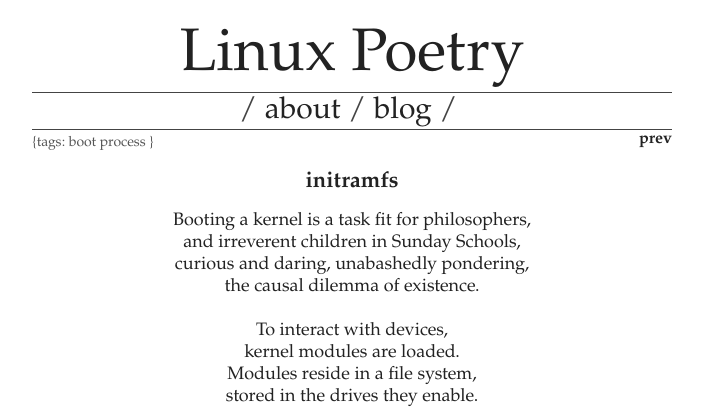
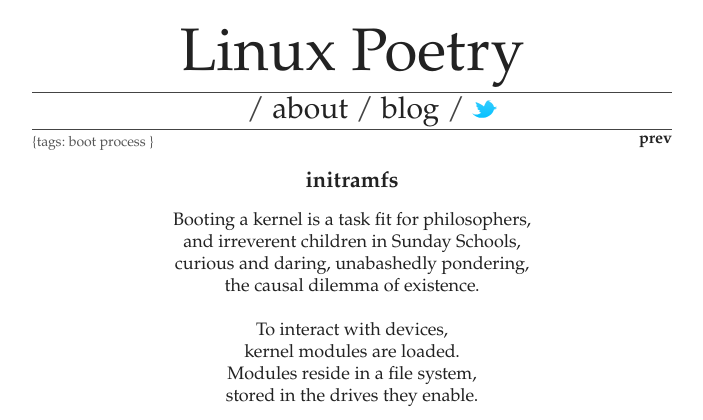
Before and after one commit to EricSchles/linuxpoetry, a Django app: page / in a window 1280 px wide. Shown: the top 420 px of the page, without its empty margins (288-991 px from the left). Run offline with Django 3.2, Linux system fonts and the light colour scheme; data comes from the database, SQL or seed files in the repository; parts of the project's set-up code (start-up, migrations or seed data) failed here and were passed over.

Commit message:
Re-adds twitter logo

```diff
--- a/templates/linuxpoetry/base.html
+++ b/templates/linuxpoetry/base.html
@@ -111,7 +111,11 @@
             <a href="{% url "blogindex" %}"> blog </a>/
         </li>
         <li>
-        <span style="color:white;">----</span>
+          <a
+            class="twitter"
+            onCLick=window.open("http://www.twitter.com/mrrrgn")>
+            <img src="{{ static_url }}twitterbird.svg" width="25px"></img>
+          </a>
         </li>
       </ul>
 
```
